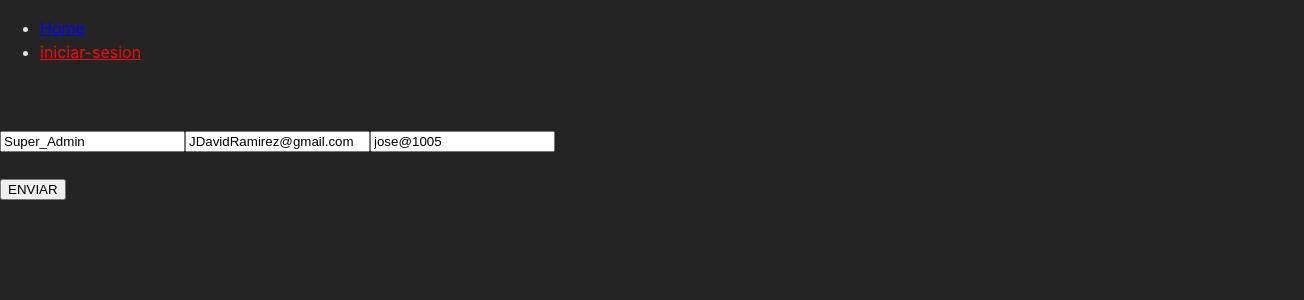
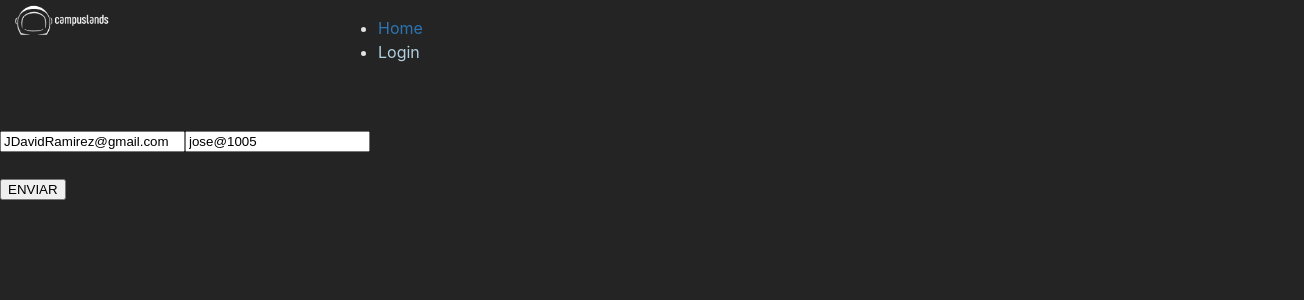
Before and after one commit to davidRamirez1005/library_campus, a React (Vite) app: page /Login in a window 1280 px wide. Shown: the top 300 px of the page, 1304 px wide, since content can reach past the window. Built offline with nearby package versions, Linux system fonts and the light colour scheme.

Commit message:
feat: :construction: login and browser bar
working on browser bar and login component

```diff
--- a/src/main.jsx
+++ b/src/main.jsx
@@ -2,6 +2,8 @@ import React from 'react'
 import ReactDOM from 'react-dom/client'
 import App from './routes/App'
 import './assets/css/index.css'
+import 'bootstrap/dist/css/bootstrap-grid.min.css';
+
 
 ReactDOM.createRoot(document.getElementById('root')).render(
   <>
--- a/src/modules/auth/components/Login.jsx
+++ b/src/modules/auth/components/Login.jsx
@@ -10,7 +10,6 @@ export default function Login() {
     const navigate = useNavigate();
     const auth = useAuth();
 
-    let [ROL, getRol] = useState('Super_Admin');
     let [ROL_EMAIL, getMail] = useState('JDavidRamirez@gmail.com');
     let [ROL_PASSWORD, getCon] = useState('jose@1005');
     let [token, setToken] = useState('');
@@ -26,7 +25,7 @@ const login = async () => {
         const response = await fetch('http://127.10.10.10:5050/login', {
         method: 'POST',
         headers: header,
-        body: JSON.stringify({ ROL, ROL_EMAIL, ROL_PASSWORD }),
+        body: JSON.stringify({ ROL_EMAIL, ROL_PASSWORD }),
         });
 
         if (!response.ok) {
@@ -59,12 +58,6 @@ return (
     <br /><br />
     <input
         type="text"
-        value={ROL}
-        onChange={(e) => getRol(e.target.value)}
-        placeholder="rol"
-    />
-    <input
-        type="text"
         value={ROL_EMAIL}
         onChange={(e) => getMail(e.target.value)}
         placeholder="email"
--- a/src/shared/Menu.jsx
+++ b/src/shared/Menu.jsx
@@ -1,12 +1,21 @@
 import React from 'react';
 import { NavLink } from 'react-router-dom';
 import { useAuth } from '../modules/auth/context/auth';
-import menu from '../'
+import menu from '@/assets/css/menu.module.css'
+import CampusLogo from '@/assets/img/logoCampus.png'
+
 function Menu() {
     const auth = useAuth();
 
     return (
-        <nav>
+        <nav className={`container-fluid ${menu.container} nav`}>
+            <div className="row">
+                <div className={`col-3 ${menu.logo}`}>
+                    <a href="https://vitejs.dev" target="_blank">
+                        <img src={CampusLogo}  alt="campus logo" style={{ width: 100 }}/>
+                    </a>
+                </div>
+                <div className="col-9">
                 <ul>
                     {routes.map(route => {
                     if (route.publicOnly && auth.user) return null;
@@ -16,7 +25,8 @@ function Menu() {
                         <li key={route.to}>
                         <NavLink
                             style={({ isActive }) => ({
-                        color: isActive ? 'red' : 'blue',
+                            color: isActive ? '#B1D0E0' : '#2C74B3',
+                            textDecoration: isActive ? 'none' : 'none',
                             })}
                             to={route.to}
                         >
@@ -26,6 +36,8 @@ function Menu() {
                     );
                     })}
                 </ul>
+                </div>
+            </div>
         </nav>
     );
 }
@@ -38,12 +50,12 @@ routes.push({
 });
 routes.push({
     to: '/SuperAdmin',
-    text: 'SuperAdmin',
+    text: 'Administracion',
     private: true,
 });
 routes.push({
     to: '/Login',
-    text: 'iniciar-sesion',
+    text: 'Login',
     private: false,
     publicOnly: true,
 });
```
Lines whose indentation alone changed are shown as unchanged.
